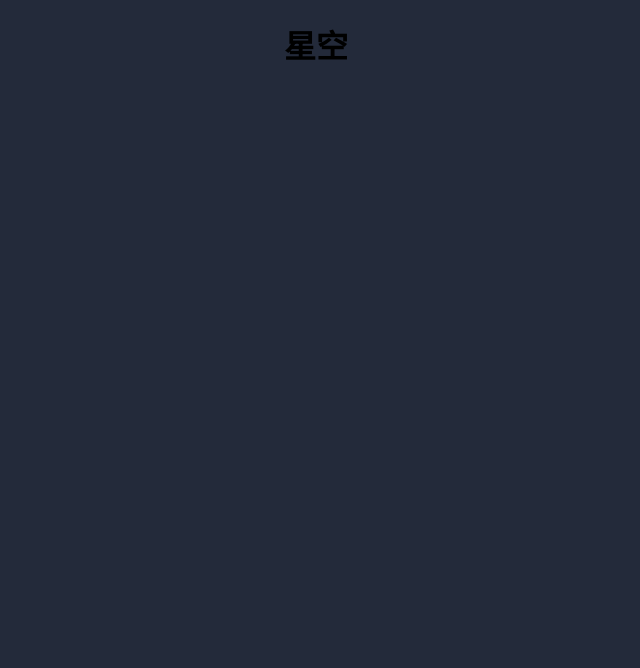
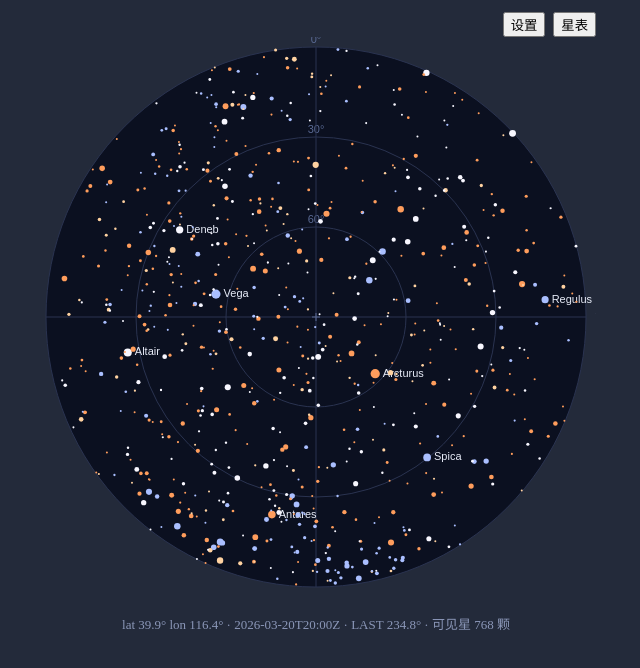
Before and after one commit to kkito/starry-night, a React (Vite) app: page / in a window 1280 px wide. Shown: the top 668 px of the page, without its empty margins (324-964 px from the left). Built offline with nearby package versions, Linux system fonts and the light colour scheme.

Commit message:
feat(ui): 星图页组装 + 单 HTML 构建验收

```diff
--- a/src/App.tsx
+++ b/src/App.tsx
@@ -1,3 +1,47 @@
+import { useMemo, useState } from 'react';
+import { computeSky, loadCatalog } from './core';
+import { buildDrawList } from './lib/drawlist';
+import { StarChart, CANVAS_MARGIN } from './components/StarChart';
+import { SettingsDialog, type ViewParams } from './components/SettingsDialog';
+import { StarTableDialog } from './components/StarTableDialog';
+
+const SIZE = 560;
+const DEFAULT_VIEW: ViewParams = { lat: 39.9, lon: 116.4, date: '2026-03-20T20:00', magLimit: 5 };
+
 export default function App() {
-  return <h1>星空</h1>;
+  const [view, setView] = useState<ViewParams>(DEFAULT_VIEW);
+  const [settingsOpen, setSettingsOpen] = useState(false);
+  const [tableOpen, setTableOpen] = useState(false);
+
+  const sky = useMemo(() => {
+    try {
+      const date = new Date(`${view.date}:00Z`);
+      const { lstDeg, stars } = computeSky({ lat: view.lat, lon: view.lon, date, magLimit: view.magLimit });
+      const bvs = new Map(loadCatalog().map((s) => [s.id, s.bv]));
+      const drawStars = buildDrawList(
+        stars.map((s) => ({ ...s, bv: bvs.get(s.id) })),
+        SIZE / 2 - CANVAS_MARGIN,
+      );
+      return { error: null as string | null, lstDeg, stars, drawStars };
+    } catch (err) {
+      return { error: err instanceof Error ? err.message : String(err), lstDeg: NaN, stars: [], drawStars: [] };
+    }
+  }, [view]);
+
+  return (
+    <main style={{ color: '#e8ecf8', textAlign: 'center', paddingTop: 12 }}>
+      <div style={{ display: 'flex', gap: 8, justifyContent: 'flex-end', width: SIZE, padding: '0 8px' }}>
+        <button onClick={() => setSettingsOpen(true)}>设置</button>
+        <button onClick={() => setTableOpen(true)}>星表</button>
+      </div>
+      <StarChart stars={sky.drawStars} size={SIZE} />
+      <p data-testid="summary" style={{ color: '#8b97b8', fontSize: 13 }}>
+        {sky.error
+          ? `错误：${sky.error}`
+          : `lat ${view.lat}° lon ${view.lon}° · ${view.date}Z · LAST ${sky.lstDeg.toFixed(1)}° · 可见星 ${sky.stars.length} 颗`}
+      </p>
+      <SettingsDialog open={settingsOpen} view={view} onClose={() => setSettingsOpen(false)} onApply={setView} />
+      <StarTableDialog open={tableOpen} stars={sky.stars} onClose={() => setTableOpen(false)} />
+    </main>
+  );
 }
```
Also changed, not shown: 2 other files (tests, documents, lock files or other folders).
